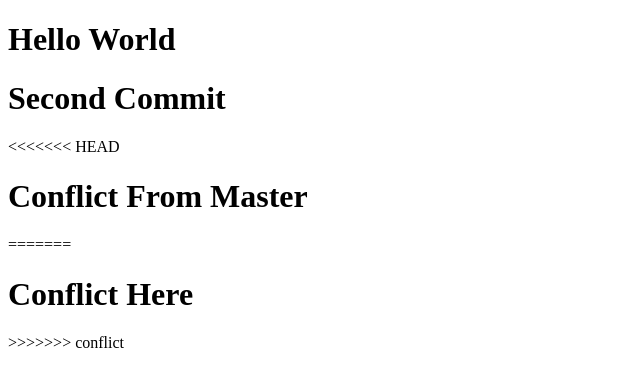
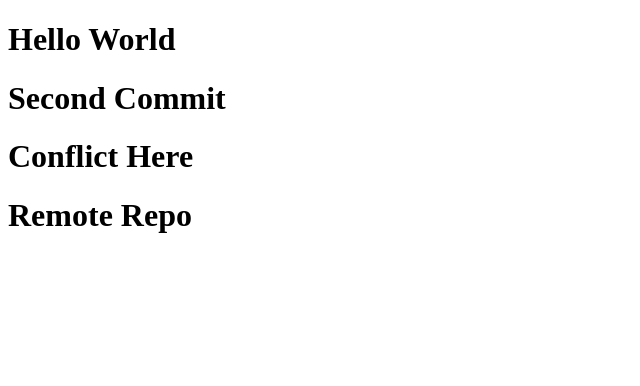
Before and after one commit to tmquan11032003/github_vn, a plain HTML site: page index.html in a window 1280 px wide. Shown: the whole page, without its empty margins (0-640 px from the left). Drawn offline with Linux system fonts and the light colour scheme.

Commit message:
new remote push

```diff
--- a/index.html
+++ b/index.html
@@ -8,10 +8,7 @@
   <body>
     <h1>Hello World</h1>
     <h1>Second Commit</h1>
-<<<<<<< HEAD
-    <h1>Conflict From Master</h1>
-=======
     <h1>Conflict Here</h1>
->>>>>>> conflict
+    <h1>Remote Repo</h1>
   </body>
 </html>
```
Also changed, not shown: 1 other file.
